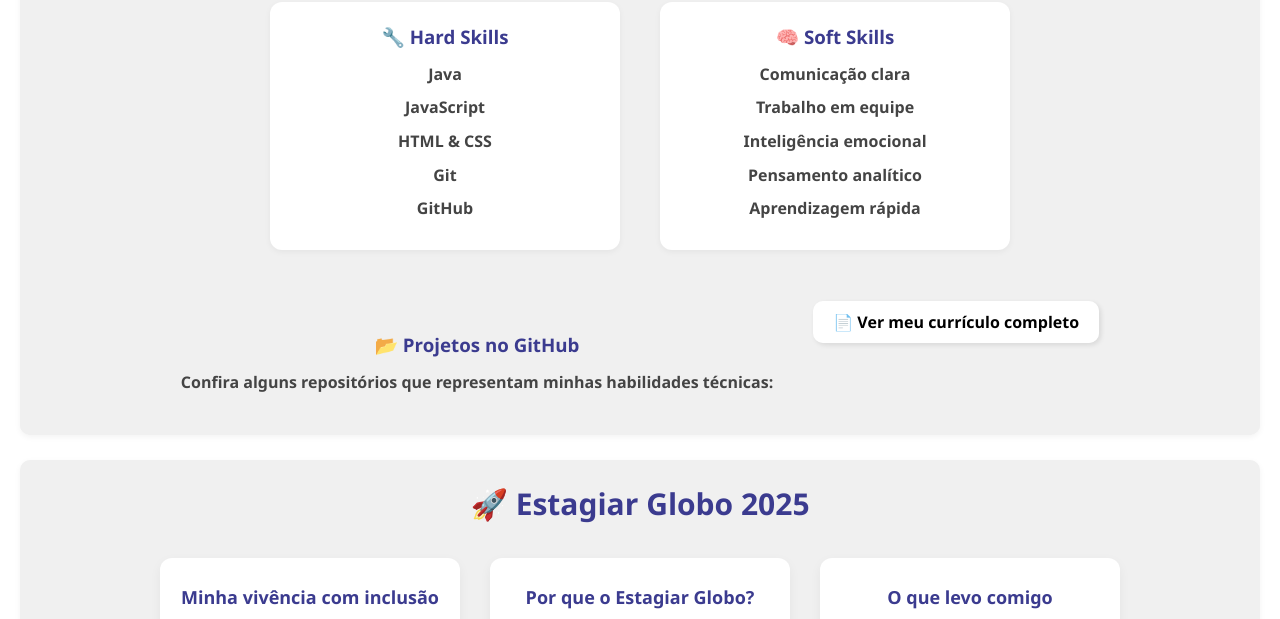
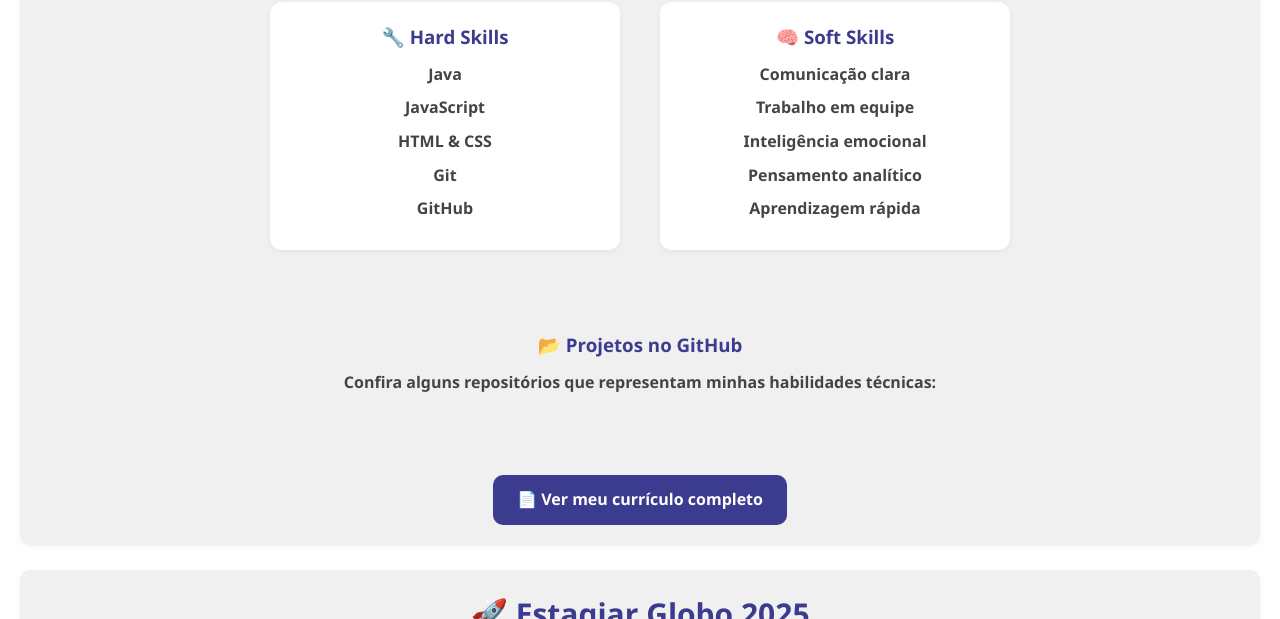
Before and after one commit to DanilloRod/portfolio-danillo, a plain HTML site: page index.html in a window 1280 px wide. Shown: the part 588-1207 px from the top of the page. Drawn offline with Linux system fonts and the light colour scheme; no server answers.

Commit message:
ajuste de botão

```diff
--- a/style.css
+++ b/style.css
@@ -201,26 +201,26 @@
   }
 
   .curriculo-wrapper {
-
-    justify-content: center;
+    width: 100%;
+    text-align: center;
     margin-top: 20px;
   }
 
   .curriculo-botao {
-    background-color: white;
-    padding: 10px 20px;
+    display: inline-block;
+    padding: 12px 24px;
+    background-color: #3b3b8f;
+    color: white;
     border-radius: 10px;
+    text-decoration: none;
     font-weight: bold;
-    text-decoration: none;
-    color: #000;
-    box-shadow: 2px 2px 5px rgba(0,0,0,0.1);
-    transition: all 0.3s ease;
+    transition: background-color 0.3s ease;
   }
 
   .curriculo-botao:hover {
-    background-color: #f2f2f2;
-    transform: scale(1.03);
+    background-color: #5e4bcf;
   }
+
 
 
   .projetos-github {
```
